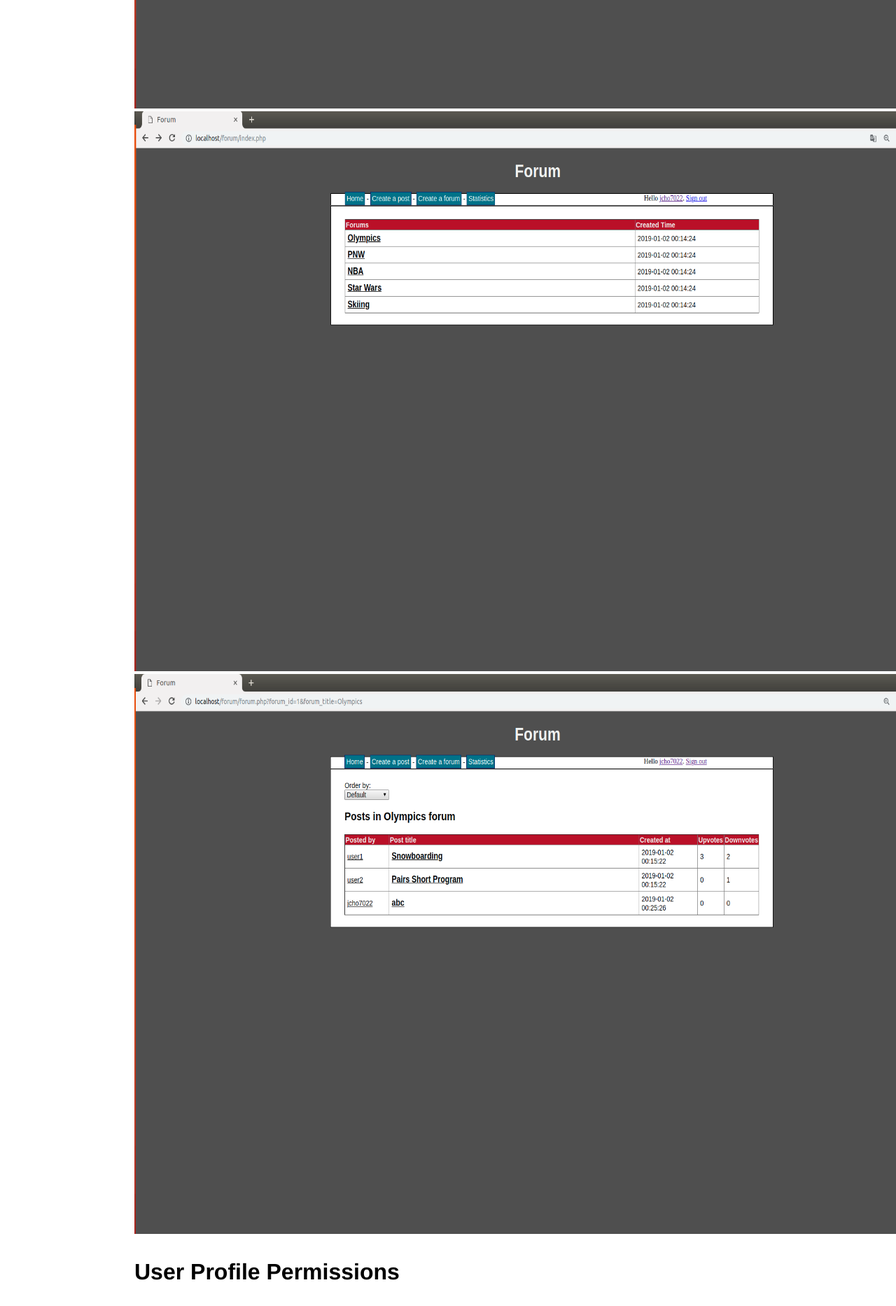
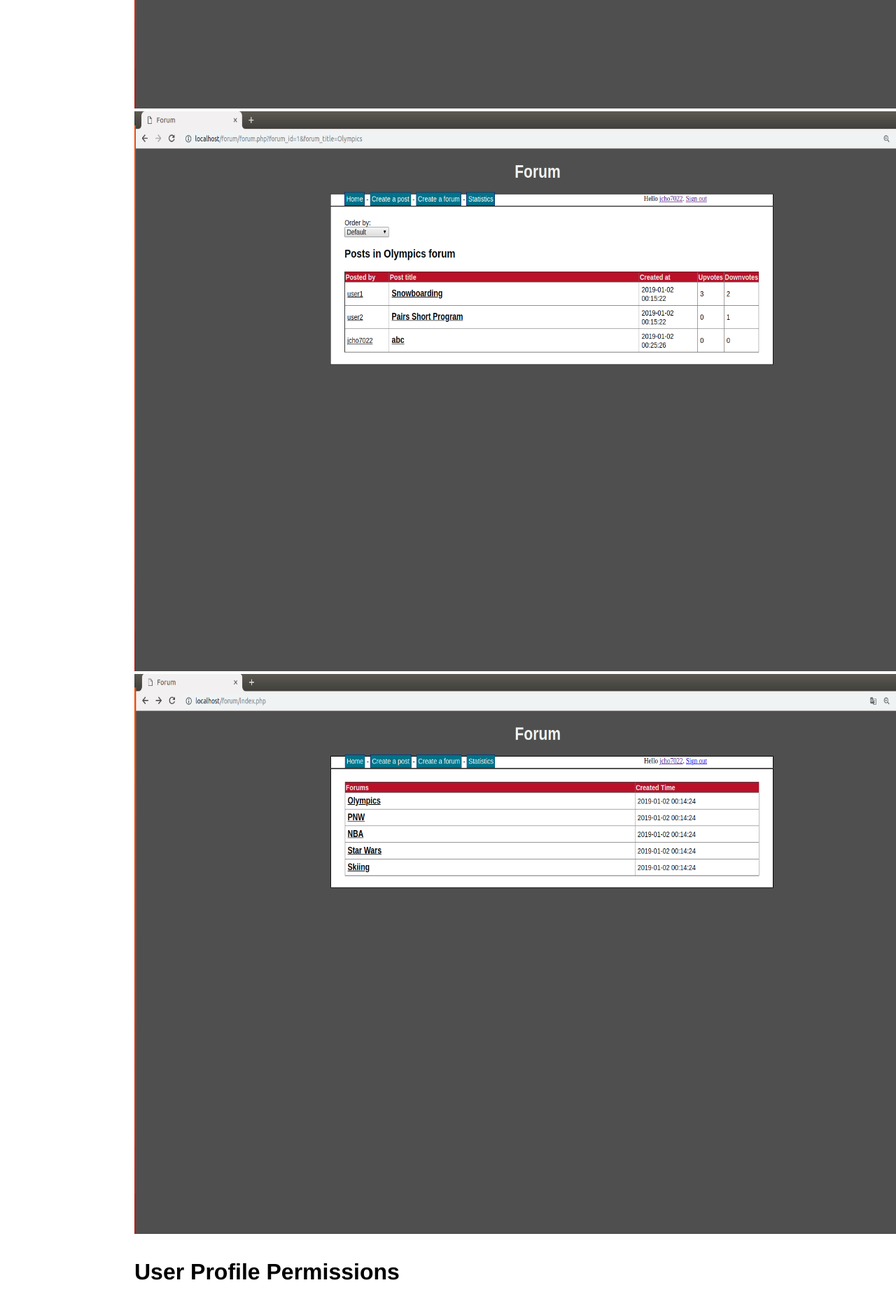
Before and after one commit to jcho7022/jcho7022.github.io, a Jekyll site: the page built from projects/forum/index.html, in a window 1280 px wide. Shown: the part 3564-5430 px from the top of the page at 70% size. Built offline with Jekyll 4.4.1, drawn with Linux system fonts in a browser that asks for light colours.

Commit message:
Update index.html

```diff
--- a/projects/forum/index.html
+++ b/projects/forum/index.html
@@ -12,8 +12,8 @@ title: Simple Forum
 
 <h3>General Forum</h3>
 <img src="post.png" alt="post"  width="1150" height="800">
+<img src="forum_main.png" alt="forum_main"  width="1150" height="800">
 <img src="forum.png" alt="forum"  width="1150" height="800">
-<img src="forum_main.png" alt="forum_main"  width="1150" height="800">
 <h3>User Profile Permissions</h3>
 <img src="user_profile.png" alt="user_profile"  width="1150" height="800">
 <img src="permissions.png" alt="permissions"  width="1150" height="800">
```
